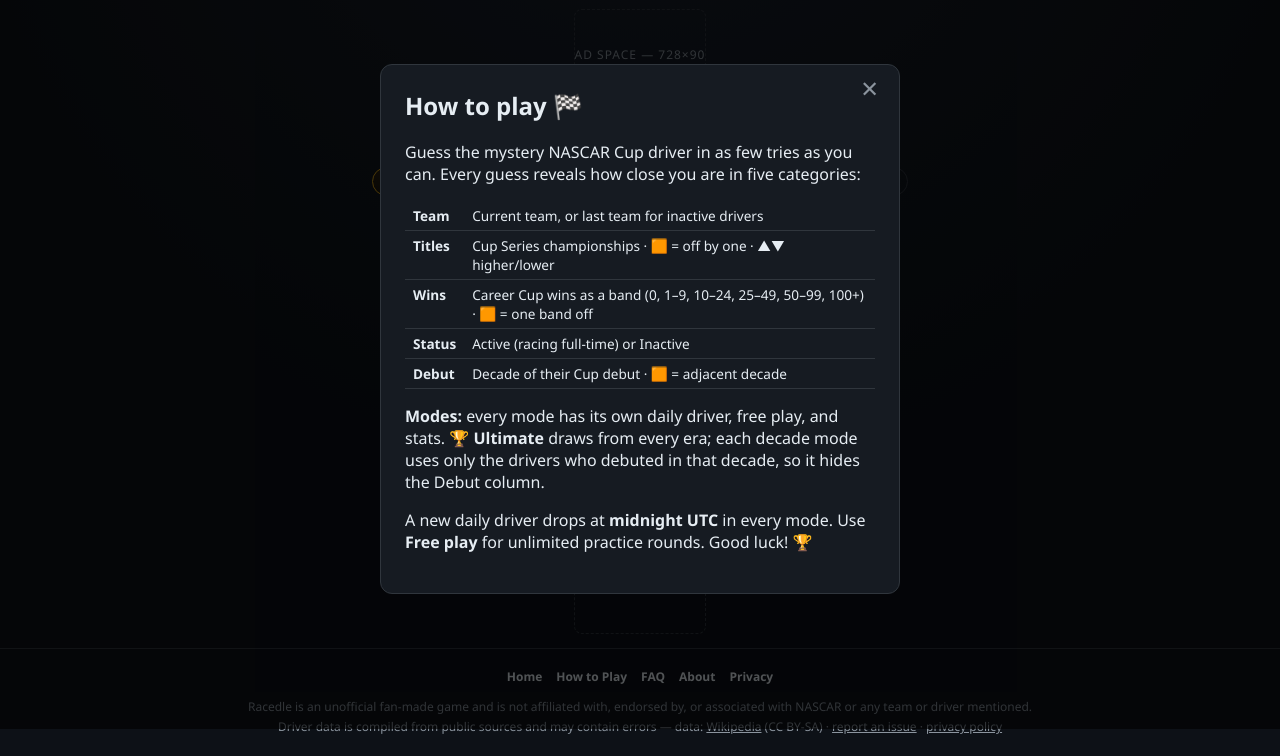
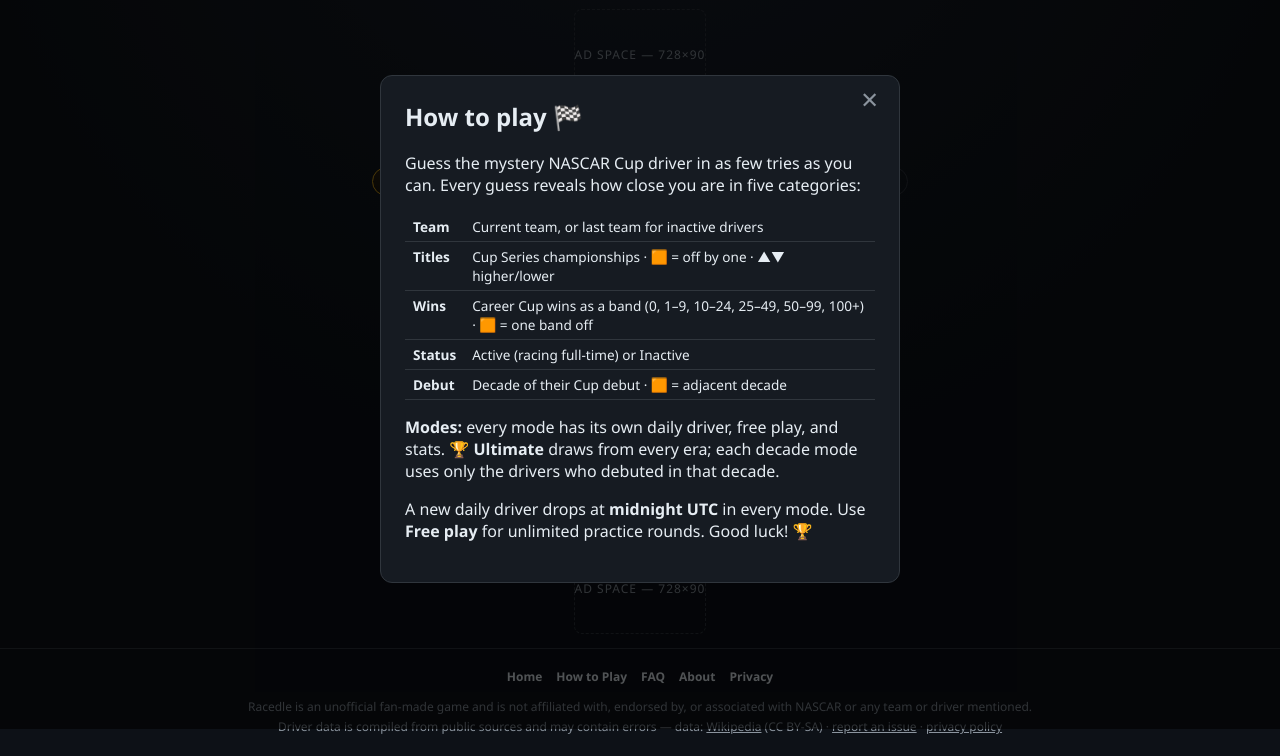
Before and after one commit to drewdw23/racedle, a plain HTML site: page index.html in a window 1280 px wide. Both pictures are taken after a click on the button "How to play". Shown: the part 71-827 px from the top of the page. Drawn offline with Linux system fonts and the light colour scheme.

Commit message:
Trim the decade-mode note in the How to Play popup
Drops ", so it hides the Debut column" from the Modes paragraph.

Co-Authored-By: Claude Opus 5.5 <noreply@anthropic.com>

```diff
--- a/index.html
+++ b/index.html
@@ -128,7 +128,7 @@
       </table>
       <p><strong>Modes:</strong> every mode has its own daily driver, free play, and stats.
         <strong>🏆 Ultimate</strong> draws from every era; each decade mode uses only the drivers
-        who debuted in that decade, so it hides the Debut column.</p>
+        who debuted in that decade.</p>
       <p>A new daily driver drops at <strong>midnight UTC</strong> in every mode. Use
         <strong>Free play</strong> for unlimited practice rounds. Good luck! 🏆</p>
     </div>
```
